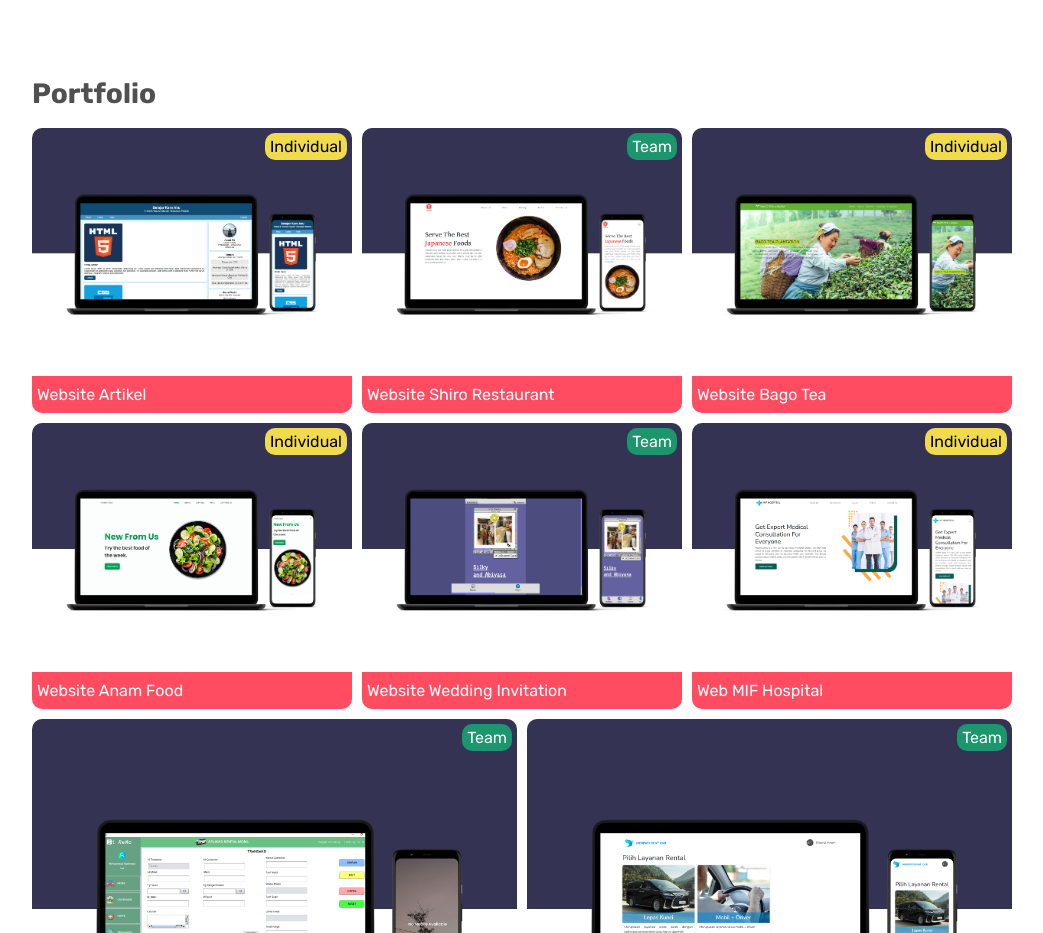
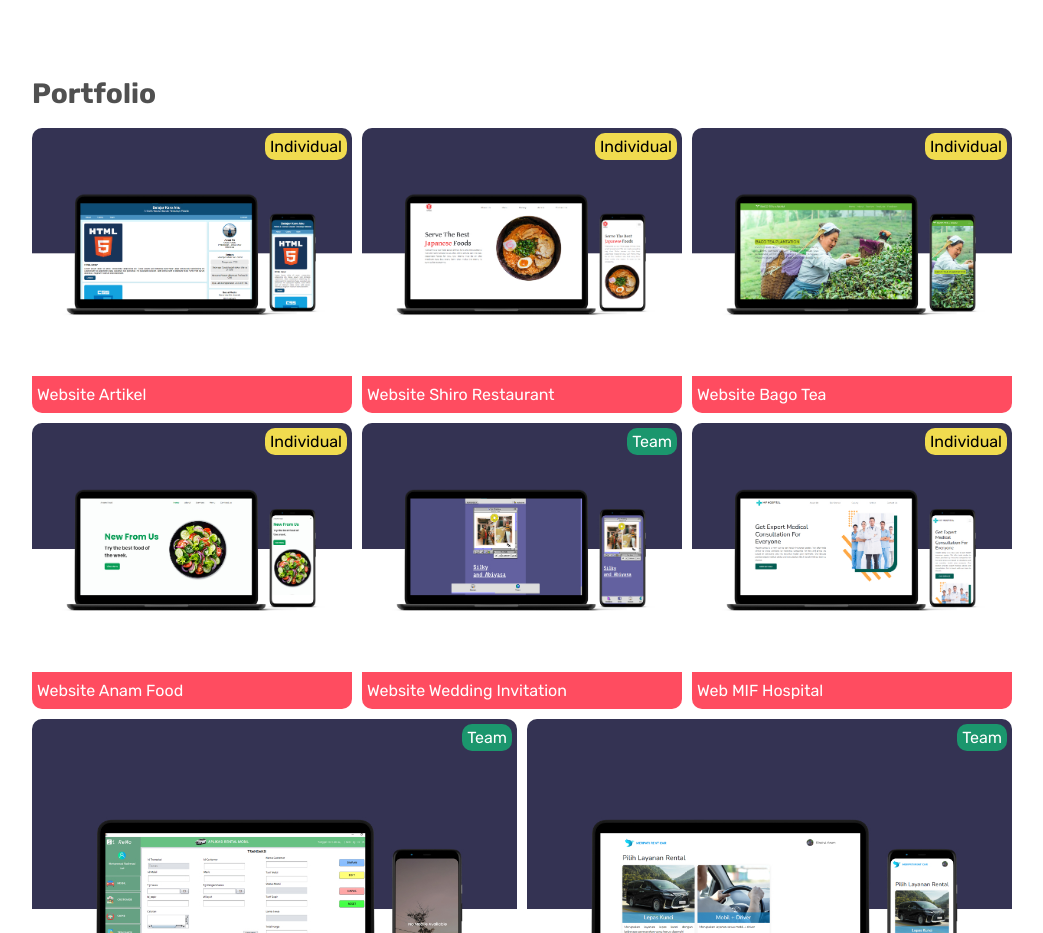
Before and after one commit to khoirul-anampeace/anamwebcv, a plain HTML site: page index.html in a window 1280 px wide. Shown: the part 2420-3353 px from the top of the page, without its empty margins (118-1161 px from the left). Drawn offline with Linux system fonts and the light colour scheme.

Commit message:
Fix portfolio ket

```diff
--- a/index.html
+++ b/index.html
@@ -208,7 +208,7 @@
                     </div>
                 </a>
                 <a href="https://khoirul-anampeace.github.io/Shiro-Restaurant/" class="item">
-                    <div class="ket green">Team</div>
+                    <div class="ket yellow">Individual</div>
                     <img src="img/portfolio2.jpg" alt="">
                     <div class="text">
                         Website Shiro Restaurant
```
